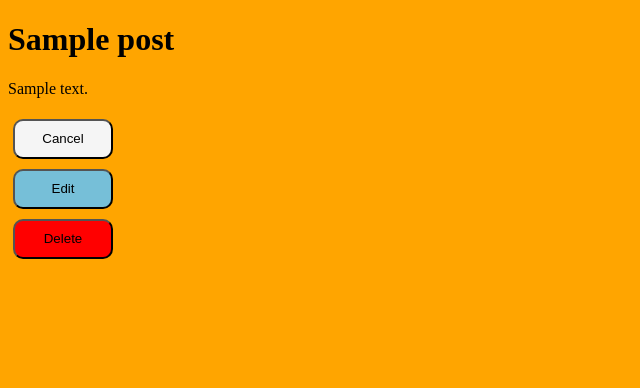
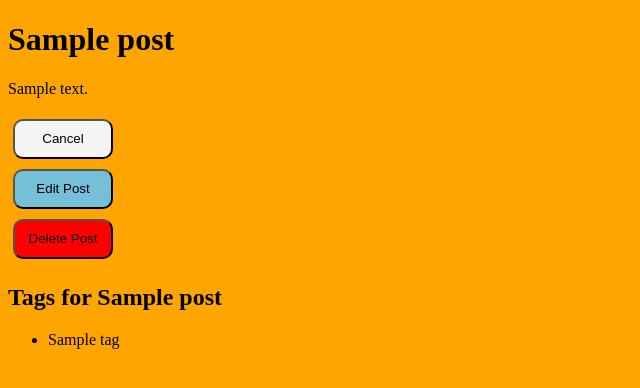
Before and after one commit to kicamSM/blogly, a Flask app: page /users/1/post/1 in a window 1280 px wide. Shown: the top 388 px of the page, without its empty margins (0-640 px from the left). Run offline with Flask 3, Linux system fonts and the light colour scheme; tables that the repository leaves empty hold one stand-in row (values such as "Sample post").

Commit message:
Blogly part III

```diff
--- a/app.py
+++ b/app.py
@@ -2,7 +2,7 @@
 import warnings
 from flask import Flask, request, render_template, redirect, flash, session
 from flask_debugtoolbar import DebugToolbarExtension
-from models import db, connect_db, User, Post, Tag, PostTag
+from models import db, connect_db, User, Post, Tag
 
 app = Flask(__name__)
 app.config['SQLALCHEMY_DATABASE_URI'] = 'postgresql:///blogly_db'
@@ -32,7 +32,7 @@ def list_users():
 
 @app.route('/users')
 def list_users_links():
-    """Shows list of all users in db"""
+    """Shows list of all users in db with link"""
     users = User.query.all()
     return render_template('users.html', users=users)
 
@@ -43,7 +43,7 @@ def display_add_user():
 
 @app.route('/add', methods=["POST"])
 def create_user():
-    """create new user"""
+    """creates new user"""
     first_name = request.form["first_name"]
     last_name = request.form["last_name"]
     image_url = request.form["image_url"]
@@ -96,18 +96,31 @@ def delete_user(user_id):
 @app.route('/users/<int:user_id>/posts/new')
 def show_posts_form(user_id):
     """display posts form"""
+    # here you need to get all of the tags probably using the User and then render them in the template with a choice to add them to the post -using a checkmark or something
     user = User.query.get(user_id)
-    return render_template('new_posts.html', user=user)
+    # post = User.Post.
+    tags = Tag.query.all()
+    return render_template('new_posts.html', user=user, tags=tags)
 
 @app.route('/users/<int:user_id>/posts/new', methods=["POST"])
 def create_new_post(user_id):
     """display new post"""
-    user = User.query.get(user_id)
+    user = User.query.get_or_404(user_id)
     title = request.form["title"]
     content = request.form["content"]
+    # checked_tags = request.form.getlist('tags')
+    # you are going to have to look this further tomorrow... time for bed.You are getting the data from the checkboxes but then you need to add that information to the tags which I am uncertain how to do at this point.
+    tags_ids = [int(num) for num in request.form.getlist("tags")]
+    # this you looked at from answer. What I believe is happening here. We are taking each value which is the tag_id a number(thus calling it num turning it into an integer, and then iterating through each of them. ])
+    tags = Tag.query.filter(Tag.id.in_(tags_ids)).all()
+    # Then we are taking the from the Tags model, querying and filtering by the tags_ids and obtaining each tag.
     user_id = user_id
 
-    new_post = Post(title=title, content=content, user_id=user_id)
+    # tc = Tag(name='history', post_with_tag=[PostTag(post_id=p1.id)])
+
+
+    new_post = Post(title=title, content=content, user_id=user_id, user=user, tags=tags)
+    # here we did this before we just needed to add the tags to the post so that when we go to post page they are connected to that page.
     db.session.add(new_post)
     db.session.commit()
 
@@ -118,8 +131,11 @@ def display_post(post_id, user_id):
     """display single post"""
     post = Post.query.get_or_404(post_id)
     user = User.query.get(user_id)
+    tags = post.tags
+    # posts = tag.posts
+    # tags = Tag.query.all()
 
-    return render_template('post.html', post=post, user=user)
+    return render_template('post.html', post=post, user=user, tags=tags)
 
 @app.route('/post/<int:post_id>/edit')
 def edit_post(post_id):
@@ -150,3 +166,63 @@ def delete_post(post_id):
     db.session.commit()
 
     return redirect('/users')
+
+@app.route('/tags')
+def list_tags():
+    """Lists all tags, with links to the tag detail page"""
+    tags = Tag.query.all()
+
+    return render_template('tag.html', tags=tags)
+
+@app.route('/tags/<int:tag_id>')
+def list_tag_details(tag_id):
+    """Lists tag details"""
+    tag = Tag.query.get_or_404(tag_id)
+    # posts = Post.query.get_or_404(tag_id)
+    # posts = tag.post_with_tag
+    posts = tag.posts
+
+    return render_template('tag_details.html', tag=tag, posts=posts)
+
+@app.route('/tags/new')
+def display_new_tag_form():
+    """Displays new tag form"""
+    return render_template('add_tag.html')
+
+@app.route('/tags/new', methods=['POST'])
+def create_tag():
+    """Creates a new tag"""
+    name = request.form["name"]
+
+    new_tag = Tag(name=name)
+    db.session.add(new_tag)
+    db.session.commit()
+
+    return redirect('/tags')
+
+@app.route('/tags/<int:tag_id>/edit')
+def edit_tag(tag_id):
+    """Displays edit form for tags"""
+    tag = Tag.query.get(tag_id)
+    return render_template('edit_tag.html', tag=tag)
+
+@app.route('/tags/<int:tag_id>/edit', methods=['POST'])
+def posts_edited_tag(tag_id):
+    """Posts edited changes"""
+    tag = Tag.query.get(tag_id)
+
+    tag.name = request.form["name"]
+    db.session.add(tag)
+    db.session.commit()
+
+    return redirect('/tags')
+
+
+@app.route('/tags/<int:tag_id>/delete', methods=["POST"])
+def delete_tag(tag_id):
+    """Deletes Tag"""
+    tag = Tag.query.get(tag_id)
+    db.session.delete(tag)
+    db.session.commit()
+
+    return redirect('/tags')
--- a/templates/post.html
+++ b/templates/post.html
@@ -1,6 +1,6 @@
 {% extends 'base.html' %}
 
-{% block title %}Add Post{% endblock %}
+{% block title %}View Post{% endblock %}
 
 {% block content %}
 <div id="title-container">
@@ -13,10 +13,17 @@
     <button class="white">Cancel</button>
 </form>
 <form action="/post/{{post.id}}/edit">
-    <button class="blue">Edit</button>
+    <button class="blue">Edit Post</button>
 </form>
 <form action="/post/{{post.id}}/delete" method="POST">
-    <button class="red">Delete</button>
+    <button class="red">Delete Post</button>
 </form>
 <div>
+    <h2>Tags for {{post.title}}</h2>
+    <ul> {% for tag in tags %}
+        <li>{{tag.name}}</li>
+        {% endfor %}
+    </ul>
+</div>
+<div>
 {% endblock %}
```
Also changed, not shown: models.py (+30 -13 lines), seed.py (+10 -20 lines), templates/add_tag.html (added, +14 -0 lines), templates/edit_tag.html (added, +14 -0 lines), templates/new_posts.html (+7 -0 lines), templates/tag.html (added, +14 -0 lines), templates/tag_details.html (added, +17 -0 lines).
